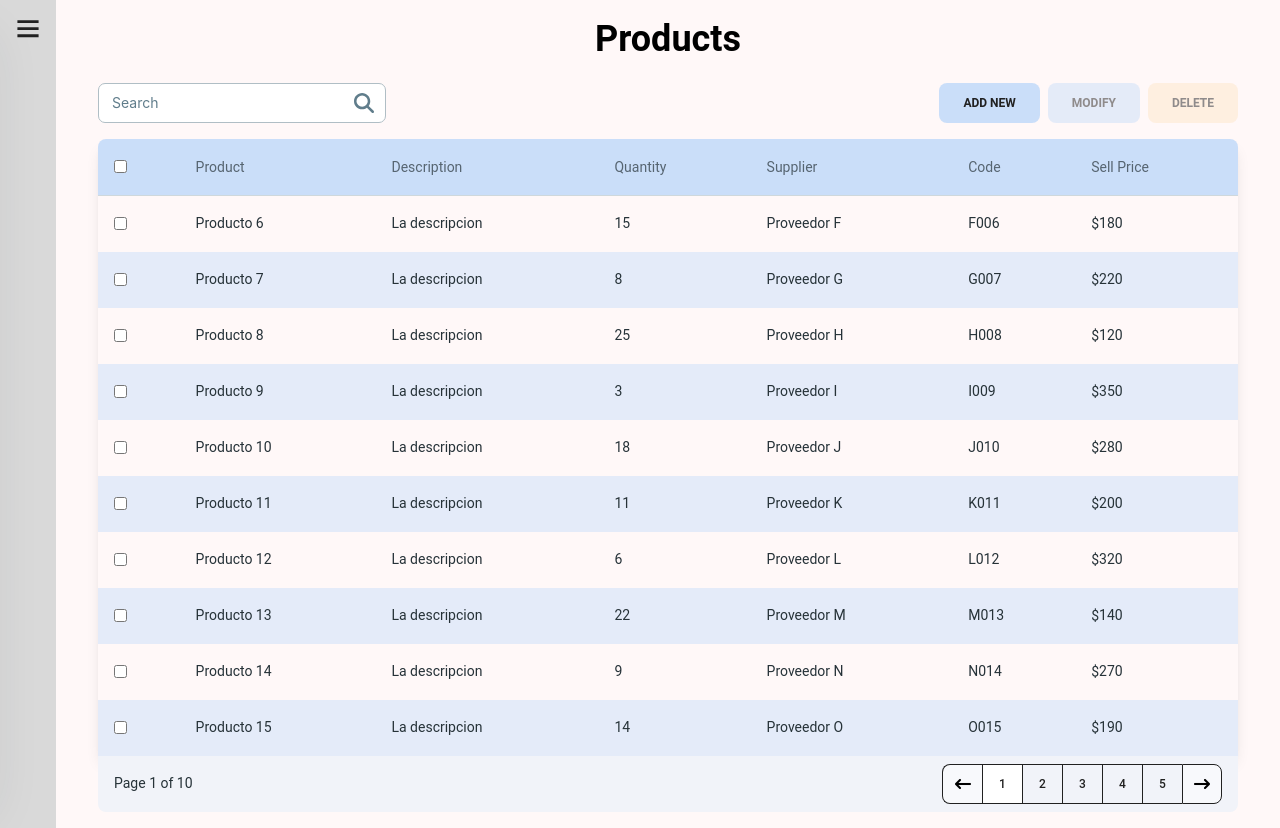
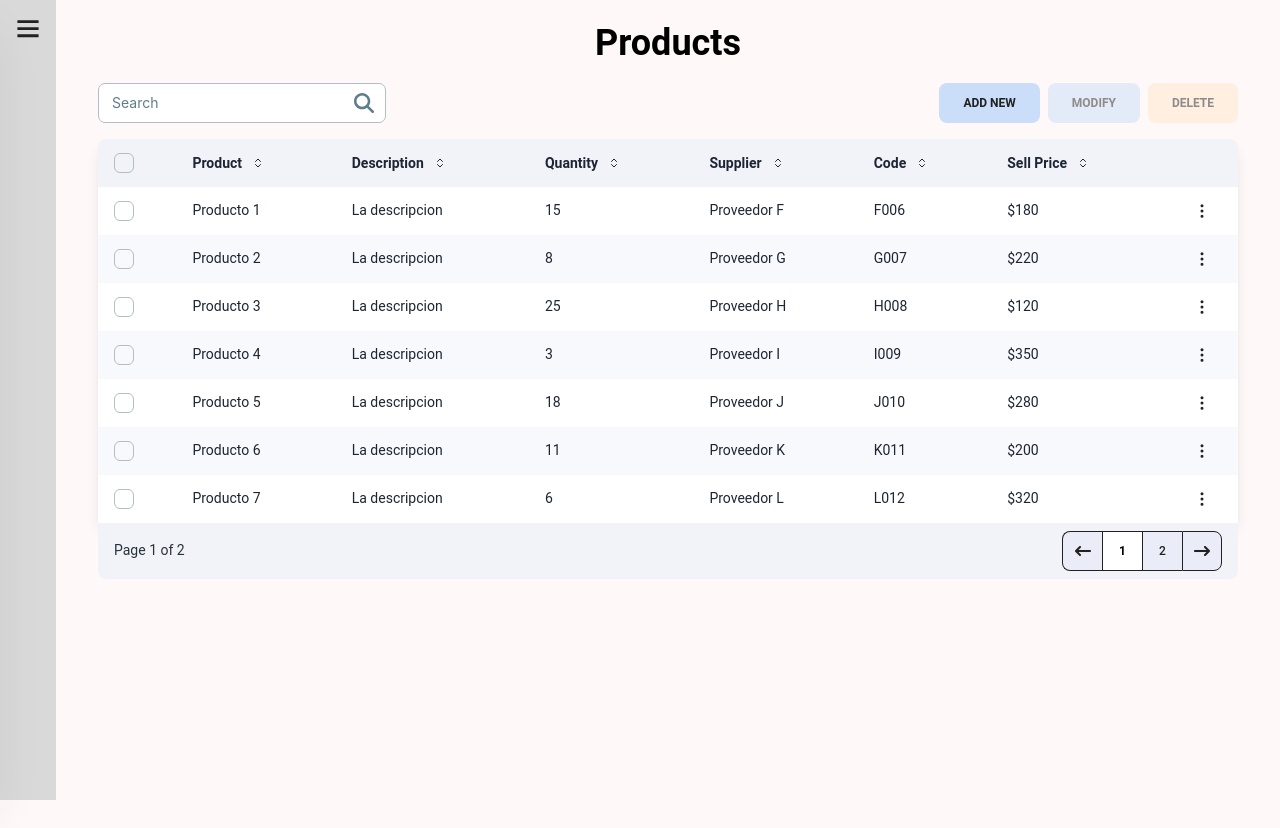
Before and after one commit to rogelioolarte/s15-13-ft-java-react, a React (Vite) app in the folder front/: page /products in a window 1280 px wide. After the commit the page ends 800 px from the top, so only its background shows below. Built offline with nearby package versions, Linux system fonts and the light colour scheme.

Commit message:
feat: paginado table products

```diff
--- a/front/src/components/container/ProductsSection.jsx
+++ b/front/src/components/container/ProductsSection.jsx
@@ -1,4 +1,4 @@
-import { useState } from 'react'
+import { useState, useEffect } from 'react'
 import { Card, CardHeader, CardBody, CardFooter } from '@material-tailwind/react'
 import PaginationGroup from '../pure/pagination/PaginationGroup.jsx'
 import SimplePagination from '../pure/pagination/SimplePagination.jsx'
@@ -9,12 +9,12 @@ import { useProductDeleteMutation } from '../../store/apiSlice.js'
 import { useProductsActions } from '../../hooks/useProductsActions.js'
 
 export default function ProductsSection () {
-  const TABLE_HEAD = ['checkbox', 'Product', 'Description', 'Quantity', 'Supplier', 'Code', 'Sell Price']
+  const TABLE_HEAD = ['checkbox', 'Product', 'Description', 'Quantity', 'Supplier', 'Code', 'Sell Price', '']
 
   const TABLE_ROWS = [
     {
       id: '1',
-      name: 'Producto 6',
+      name: 'Producto 1',
       description: 'La descripcion',
       supplier: 'Proveedor F',
       barCode: 'F006',
@@ -23,7 +23,7 @@ export default function ProductsSection () {
     },
     {
       id: '2',
-      name: 'Producto 7',
+      name: 'Producto 2',
       description: 'La descripcion',
       supplier: 'Proveedor G',
       barCode: 'G007',
@@ -32,7 +32,7 @@ export default function ProductsSection () {
     },
     {
       id: '3',
-      name: 'Producto 8',
+      name: 'Producto 3',
       description: 'La descripcion',
       supplier: 'Proveedor H',
       barCode: 'H008',
@@ -41,7 +41,7 @@ export default function ProductsSection () {
     },
     {
       id: '4',
-      name: 'Producto 9',
+      name: 'Producto 4',
       description: 'La descripcion',
       supplier: 'Proveedor I',
       barCode: 'I009',
@@ -50,7 +50,7 @@ export default function ProductsSection () {
     },
     {
       id: '5',
-      name: 'Producto 10',
+      name: 'Producto 5',
       description: 'La descripcion',
       supplier: 'Proveedor J',
       barCode: 'J010',
@@ -59,7 +59,7 @@ export default function ProductsSection () {
     },
     {
       id: '6',
-      name: 'Producto 11',
+      name: 'Producto 6',
       description: 'La descripcion',
       supplier: 'Proveedor K',
       barCode: 'K011',
@@ -68,7 +68,7 @@ export default function ProductsSection () {
     },
     {
       id: '7',
-      name: 'Producto 12',
+      name: 'Producto 7',
       description: 'La descripcion',
       supplier: 'Proveedor L',
       barCode: 'L012',
@@ -77,7 +77,7 @@ export default function ProductsSection () {
     },
     {
       id: '8',
-      name: 'Producto 13',
+      name: 'Producto 8',
       description: 'La descripcion',
       supplier: 'Proveedor M',
       barCode: 'M013',
@@ -86,7 +86,7 @@ export default function ProductsSection () {
     },
     {
       id: '9',
-      name: 'Producto 14',
+      name: 'Producto 9',
       description: 'La descripcion',
       supplier: 'Proveedor N',
       barCode: 'N014',
@@ -95,21 +95,38 @@ export default function ProductsSection () {
     },
     {
       id: '10',
-      name: 'Producto 15',
+      name: 'Producto 10',
       description: 'La descripcion',
       supplier: 'Proveedor O',
-      barCode: 'O015',
+      barCode: 'O010',
       precioVenta: '$190',
       stockMinimo: 14
+    },
+    {
+      id: '11',
+      name: 'Producto 11',
+      description: 'La descripcion',
+      supplier: 'Proveedor P',
+      barCode: 'P011',
+      precioVenta: '$320',
+      stockMinimo: 6
+    },
+    {
+      id: '12',
+      name: 'Producto 12',
+      description: 'La descripcion',
+      supplier: 'Proveedor Q',
+      barCode: 'Q012',
+      precioVenta: '$140',
+      stockMinimo: 22
     }
   ]
 
   const [productDelete] = useProductDeleteMutation()
   const { useDeleteProductById } = useProductsActions()
 
-  const [active, setActive] = useState(1)
+  const [page, setPage] = useState(1)
   const [isDeleteConfirmationOpen, setIsDeleteConfirmationOpen] = useState(false)
-
   const [checkedItems, setCheckedItems] = useState(new Array(TABLE_ROWS.length).fill(false))
   const selectedItems = checkedItems.filter((value) => value === true)
 
@@ -143,21 +160,30 @@ export default function ProductsSection () {
 
   const productToEdit = selectedItems.length === 1 && findSelectedProduct()
 
-  console.log(productToEdit)
+  useEffect(() => {
+    // Restablecer productos seleccionados al cambiar de página
+    setCheckedItems(new Array(TABLE_ROWS.length).fill(false))
+  }, [page])
+
+  const productsPerPage = 7
+  const startIndex = (page - 1) * productsPerPage
+  const endIndex = Math.min(startIndex + productsPerPage, TABLE_ROWS.length)
+
+  const visibleProducts = TABLE_ROWS.slice(startIndex, endIndex)
 
   return (
     <>
-      <main className='w-full flex justify-center overflow-hidden px-6 py-4'>
+      <main className='w-full flex justify-center overflow-hidden px-6 py-5'>
         <Card className='h-full w-full max-w-screen-xl rounded-none bg-transparent shadow-none'>
-          <CardHeader floated={false} shadow={false} className='rounded-none bg-transparent flex flex-col gap-5 m-0 mb-4'>
+          <CardHeader floated={false} shadow={false} className='rounded-none bg-transparent flex flex-col gap-4 m-0 mb-4'>
             <ProductsHeader productToEdit={productToEdit} selectedItems={selectedItems} setIsDeleteConfirmationOpen={setIsDeleteConfirmationOpen} />
           </CardHeader>
           <CardBody className='tableBody overflow-x-scroll p-0 shadow-lg rounded-t-lg'>
-            <ProductsTable TABLE_ROWS={TABLE_ROWS} TABLE_HEAD={TABLE_HEAD} checkedItems={checkedItems} setCheckedItems={setCheckedItems} />
+            <ProductsTable TABLE_ROWS={visibleProducts} TABLE_HEAD={TABLE_HEAD} checkedItems={checkedItems} setCheckedItems={setCheckedItems} page={page} />
           </CardBody>
           <CardFooter className='flex items-center bg-[#F1F3F9] rounded-b-lg justify-center sm:justify-between px-4 py-2'>
-            <PaginationGroup active={active} setActive={setActive} />
-            <SimplePagination active={active} setActive={setActive} />
+            <PaginationGroup page={page} setPage={setPage} totalItems={TABLE_ROWS.length} />
+            <SimplePagination page={page} setPage={setPage} />
           </CardFooter>
         </Card>
         <ModalConfirmationDelete message={`You are about to delete ${selectedItems.length} ${selectedItems.length > 1 ? 'products' : 'product'}`} callback={handleDelete} open={isDeleteConfirmationOpen} handleOpen={() => setIsDeleteConfirmationOpen(!isDeleteConfirmationOpen)} />
--- a/front/src/components/container/ProductsTable.jsx
+++ b/front/src/components/container/ProductsTable.jsx
@@ -1,4 +1,6 @@
-import { Typography } from '@material-tailwind/react'
+import MenuActionsTable from '../pure/MenuActionsTable'
+import { Checkbox, Typography } from '@material-tailwind/react'
+import { LuChevronsUpDown } from 'react-icons/lu'
 
 export default function ProductsTable ({ TABLE_ROWS, TABLE_HEAD, checkedItems, setCheckedItems }) {
   const handleCheckAll = () => {
@@ -17,60 +19,118 @@ export default function ProductsTable ({ TABLE_ROWS, TABLE_HEAD, checkedItems, s
       <thead>
         <tr>
           {TABLE_HEAD.map((head, index) =>
-            head === 'checkbox'
+            <th
+              key={head}
+              className='first:flex items-center last:w-10 h-12 first:cursor-default last:cursor-default cursor-pointer bg-[#F1F3F9] p-4 transition-colors hover:bg-[#e4e7ee] first:hover:bg-[#F1F3F9] last:hover:bg-[#F1F3F9]'
+            >
+              {head === 'checkbox'
                 ? (
-                <th key={index} className='border-b border-blue-gray-100 bg-secondary-40 p-4'>
-                  <input type='checkbox' onChange={handleCheckAll} checked={checkedItems.every((item) => item)} />
-                </th>
-                )
+                  <Checkbox
+                    ripple={false}
+                    className='hover:before:opacity-0'
+                    containerProps={{
+                      className: 'p-0'
+                    }}
+                    checked={checkedItems.every((item) => item)}
+                    onChange={handleCheckAll}
+                  />)
                 : (
-                <th key={index} className='border-b border-blue-gray-100 bg-secondary-40 p-4'>
-                  <Typography variant='small' color='blue-gray' className='font-normal leading-none opacity-70'>
-                    {head}
-                  </Typography>
-                </th>
-                )
+                  <Typography
+                    variant='small'
+                    className='flex text-[#1D2433] font-semibold items-center gap-2 leading-none'
+                  >
+                    {head}{' '}
+                    {(index !== 0 && index !== TABLE_HEAD.length - 1) && (
+                      <LuChevronsUpDown strokeWidth={2} className='h-3 w-4' />
                     )}
+                  </Typography>)}
+            </th>)}
         </tr>
       </thead>
-      <tbody className='bg-primary-30'>
-        {TABLE_ROWS.map(({ name, description, stockMinimo, supplier, barCode, precioVenta }, index) => (
-          <tr key={barCode} className='even:bg-secondary-20'>
-            <td className='p-4'>
-              <input type='checkbox' checked={checkedItems[index]} onChange={() => handleCheckItem(index)} />
+      <tbody>
+        {TABLE_ROWS.map(
+          ({ name, description, stockMinimo, supplier, barCode, precioVenta }, index) => {
+            const classes = 'px-4 py-1 text-[#1D2433]'
+            return (
+              <tr key={barCode} className='even:bg-[#F8F9FC] odd:bg-white'>
+                {/* checked */}
+                <td className={classes}>
+                  <div className='flex items-center gap-3'>
+                    <div className='flex flex-col'>
+                      <Checkbox
+                        id={barCode}
+                        ripple={false}
+                        className='hover:before:opacity-0'
+                        containerProps={{
+                          className: 'p-0'
+                        }}
+                        checked={checkedItems[index]}
+                        onChange={() => handleCheckItem(index)}
+                      />
+                    </div>
+                  </div>
                 </td>
-            <td className='p-4'>
-              <Typography variant='small' color='blue-gray' className='font-normal'>
+                {/* name */}
+                <td className={classes}>
+                  <Typography
+                    variant='small'
+                    className='font-normal'
+                  >
                     {name}
                   </Typography>
                 </td>
-            <td className='p-4'>
-              <Typography variant='small' color='blue-gray' className='font-normal'>
+                {/* description */}
+                <td className={classes}>
+                  <Typography
+                    variant='small'
+                    className='font-normal'
+                  >
                     {description}
                   </Typography>
                 </td>
-            <td className='p-4'>
-              <Typography variant='small' color='blue-gray' className='font-normal'>
+                {/* stockMinimo */}
+                <td className={classes}>
+                  <Typography
+                    variant='small'
+                    className='font-normal'
+                  >
                     {stockMinimo}
                   </Typography>
                 </td>
-            <td className='p-4'>
-              <Typography variant='small' color='blue-gray' className='font-normal'>
+                {/* supplier */}
+                <td className={classes}>
+                  <Typography
+                    variant='small'
+                    className='font-normal'
+                  >
                     {supplier}
                   </Typography>
                 </td>
-            <td className='p-4'>
-              <Typography variant='small' color='blue-gray' className='font-normal'>
+                {/* barCode */}
+                <td className={classes}>
+                  <Typography
+                    variant='small'
+                    className='font-normal'
+                  >
                     {barCode}
                   </Typography>
                 </td>
-            <td className='p-4'>
-              <Typography variant='small' color='blue-gray' className='font-normal'>
+                {/* precioVenta */}
+                <td className={classes}>
+                  <Typography
+                    variant='small'
+                    className='font-normal'
+                  >
                     {precioVenta}
                   </Typography>
                 </td>
+                {/* actions */}
+                <td className={classes + ' text-center'}>
+                  <MenuActionsTable />
+                </td>
               </tr>
-        ))}
+            )
+          })}
       </tbody>
     </table>
   )
--- a/front/src/components/container/SuppliersSection.jsx
+++ b/front/src/components/container/SuppliersSection.jsx
@@ -68,9 +68,9 @@ export default function SuppliersSection () {
   const [checkedItems, setCheckedItems] = useState(new Array(TABLE_ROWS.length).fill(false))
 
   return (
-    <main className='w-full flex justify-center overflow-hidden px-6 py-4'>
+    <main className='w-full flex justify-center overflow-hidden px-6 py-5'>
       <Card className='h-full w-full max-w-screen-xl rounded-none bg-transparent shadow-none'>
-        <CardHeader floated={false} shadow={false} className='rounded-none bg-transparent flex flex-col gap-5 m-0 mb-4'>
+        <CardHeader floated={false} shadow={false} className='rounded-none bg-transparent flex flex-col gap-4 m-0 mb-4'>
           <SuppliersHeader />
         </CardHeader>
         <CardBody className='tableBody overflow-x-scroll p-0 shadow-lg rounded-t-lg'>
--- a/front/src/components/pure/pagination/PaginationGroup.jsx
+++ b/front/src/components/pure/pagination/PaginationGroup.jsx
@@ -1,39 +1,40 @@
 import { FaArrowLeftLong, FaArrowRightLong } from 'react-icons/fa6'
 import { IconButton, ButtonGroup, Typography } from '@material-tailwind/react'
 
-export default function PaginationGroup ({ active, setActive }) {
+export default function PaginationGroup ({ page, setPage, totalItems }) {
+  const itemsPerPage = 7
+  const totalPages = Math.ceil(totalItems / itemsPerPage)
+
   const getItemProps = (index) => ({
-    className: active === index ? 'bg-white text-gray-900' : '',
-    onClick: () => setActive(index)
+    className: page === index ? 'bg-white text-black font-bold hover:opacity-100 hover:bg-[#F8F9FC] focus:ring-0' : '',
+    onClick: () => setPage(index)
   })
 
   const next = () => {
-    if (active === 5) return
-
-    setActive(active + 1)
+    if (page === totalPages) return
+    setPage(page + 1)
   }
 
   const prev = () => {
-    if (active === 1) return
-
-    setActive(active - 1)
+    if (page === 1) return
+    setPage(page - 1)
   }
 
   return (
     <>
       <Typography variant='small' color='blue-gray' className='font-normal hidden sm:block'>
-        Page 1 of 10
+        Page {page} of {totalPages}
       </Typography>
-      <ButtonGroup variant='outlined' className='hidden sm:block'>
-        <IconButton className='hover:opacity-100 bg-[#f8f9fc] text-black focus:ring-0' onClick={prev}>
+      <ButtonGroup variant='outlined' className='hidden sm:block bg-[#eaedf7] rounded-lg'>
+        <IconButton className='bg-transparent text-gray-900 hover:opacity-100 hover:bg-[#F8F9FC] focus:ring-0' onClick={prev}>
           <FaArrowLeftLong strokeWidth={2} className='h-4 w-4' />
         </IconButton>
-        <IconButton className='hover:opacity-100 bg-[#f8f9fc] text-black focus:ring-0' {...getItemProps(1)}>1</IconButton>
-        <IconButton className='hover:opacity-100 bg-[#f8f9fc] text-black focus:ring-0' {...getItemProps(2)}>2</IconButton>
-        <IconButton className='hover:opacity-100 bg-[#f8f9fc] text-black focus:ring-0' {...getItemProps(3)}>3</IconButton>
-        <IconButton className='hover:opacity-100 bg-[#f8f9fc] text-black focus:ring-0' {...getItemProps(4)}>4</IconButton>
-        <IconButton className='hover:opacity-100 bg-[#f8f9fc] text-black focus:ring-0' {...getItemProps(5)}>5</IconButton>
-        <IconButton className='hover:opacity-100 bg-[#f8f9fc] text-black focus:ring-0' onClick={next}>
+        {Array.from({ length: totalPages }, (_, index) => (
+          <IconButton className='bg-transparent text-gray-900 hover:opacity-100 hover:bg-[#F8F9FC] focus:ring-0' key={index + 1} {...getItemProps(index + 1)}>
+            {index + 1}
+          </IconButton>
+        ))}
+        <IconButton className='bg-transparent text-gray-900 hover:opacity-100 hover:bg-[#F8F9FC] focus:ring-0' onClick={next}>
           <FaArrowRightLong strokeWidth={2} className='h-4 w-4' />
         </IconButton>
       </ButtonGroup>
```
Lines whose indentation alone changed are shown as unchanged.
